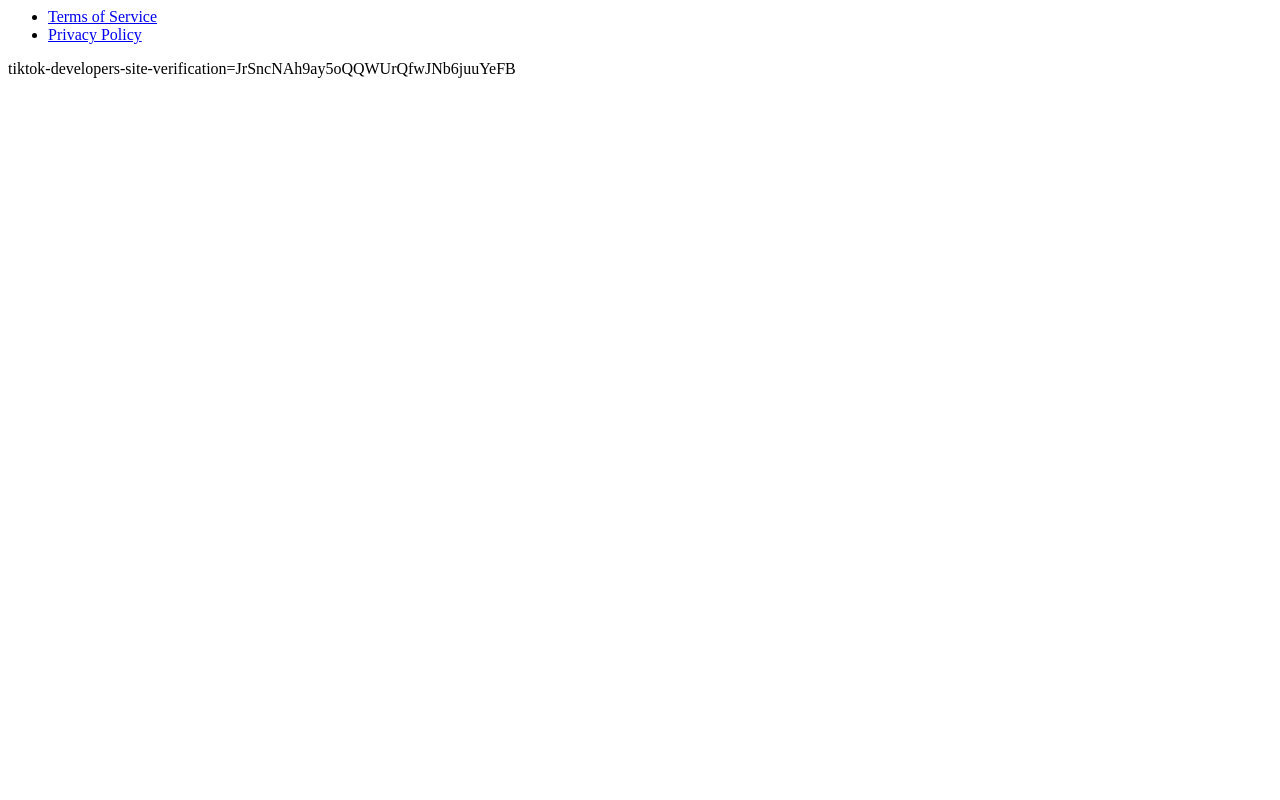
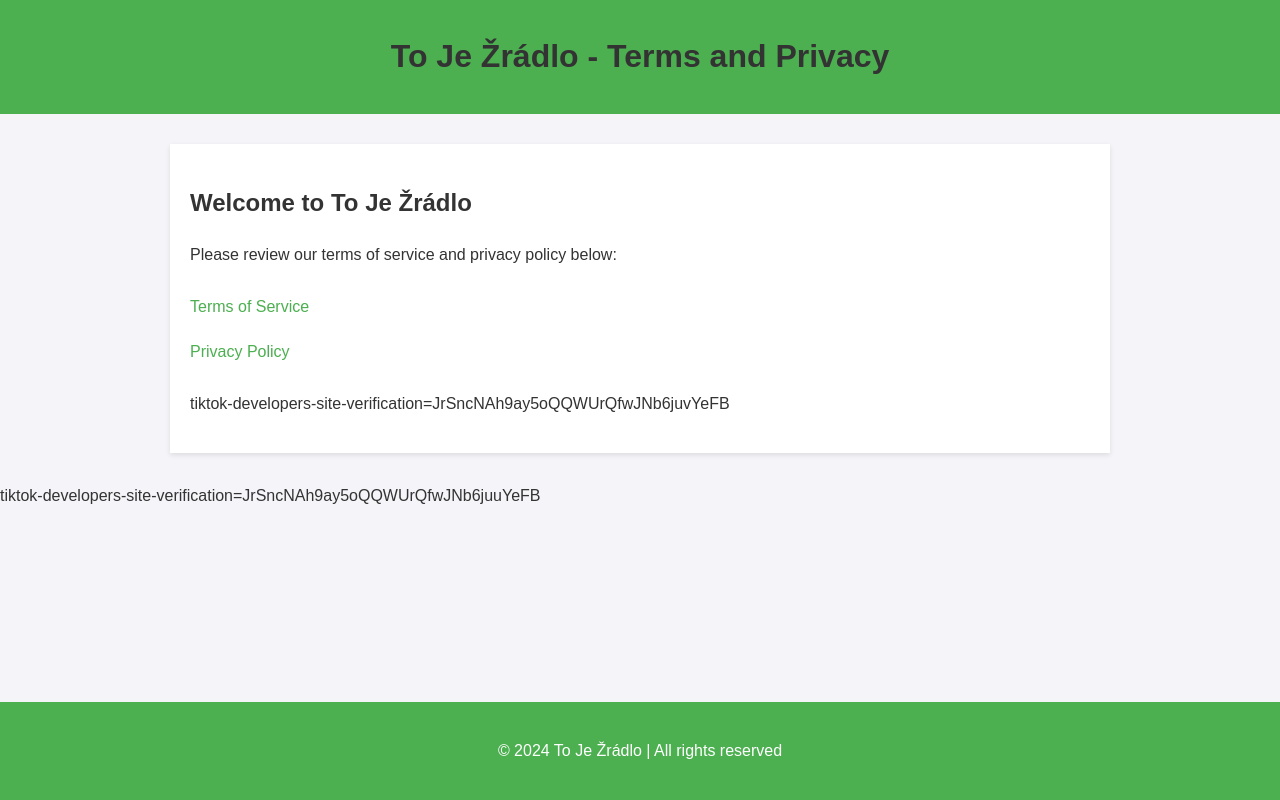
Before and after one commit to mlrfilipcz/tiktok-terms, a plain HTML site: page index.html in a window 1280 px wide. Drawn offline with Linux system fonts and the light colour scheme.

Commit message:
Update index.html

```diff
--- a/index.html
+++ b/index.html
@@ -1,6 +1,77 @@
-<ul>
-    <li><a href="terms.html">Terms of Service</a></li>
-    <li><a href="privacy.html">Privacy Policy</a></li>
-</ul>
+<!DOCTYPE html>
+<html lang="en">
+<head>
+    <meta charset="UTF-8">
+    <meta name="viewport" content="width=device-width, initial-scale=1.0">
+    <title>To Je Žrádlo - Terms and Privacy</title>
+    <style>
+        body {
+            font-family: Arial, sans-serif;
+            margin: 0;
+            padding: 0;
+            background-color: #f4f4f9;
+            color: #333;
+            line-height: 1.6;
+        }
+        header {
+            background-color: #4CAF50;
+            color: white;
+            padding: 10px 0;
+            text-align: center;
+        }
+        .container {
+            max-width: 900px;
+            margin: 30px auto;
+            padding: 20px;
+            background-color: white;
+            box-shadow: 0 2px 5px rgba(0, 0, 0, 0.1);
+        }
+        h1, h2 {
+            color: #333;
+        }
+        ul {
+            list-style-type: none;
+            padding: 0;
+        }
+        ul li {
+            padding: 10px 0;
+        }
+        a {
+            color: #4CAF50;
+            text-decoration: none;
+        }
+        a:hover {
+            text-decoration: underline;
+        }
+        footer {
+            text-align: center;
+            padding: 20px 0;
+            background-color: #4CAF50;
+            color: white;
+            position: absolute;
+            bottom: 0;
+            width: 100%;
+        }
+    </style>
+</head>
+<body>
+    <header>
+        <h1>To Je Žrádlo - Terms and Privacy</h1>
+    </header>
+    <div class="container">
+        <h2>Welcome to To Je Žrádlo</h2>
+        <p>Please review our terms of service and privacy policy below:</p>
+        <ul>
+            <li><a href="terms.html">Terms of Service</a></li>
+            <li><a href="privacy.html">Privacy Policy</a></li>
+        </ul>
+        <p>tiktok-developers-site-verification=JrSncNAh9ay5oQQWUrQfwJNb6juvYeFB</p>
+    </div>
+    <footer>
+        <p>&copy; 2024 To Je Žrádlo | All rights reserved</p>
+    </footer>
+</body>
+</html>
+
 
 tiktok-developers-site-verification=JrSncNAh9ay5oQQWUrQfwJNb6juuYeFB
```
